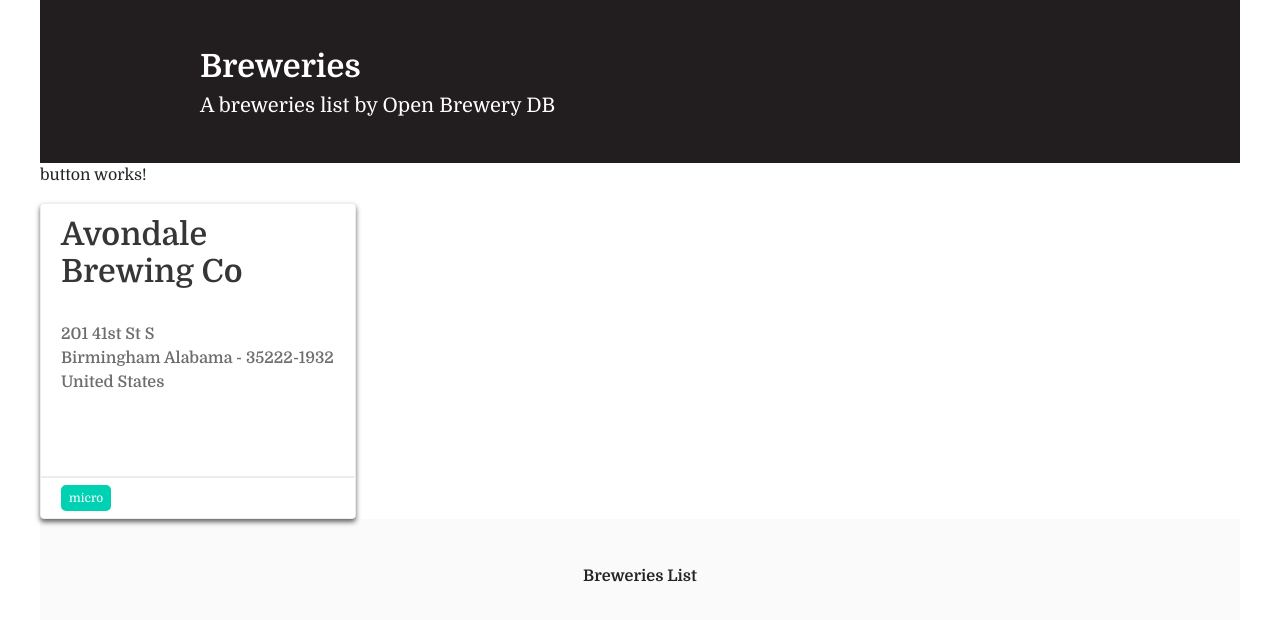
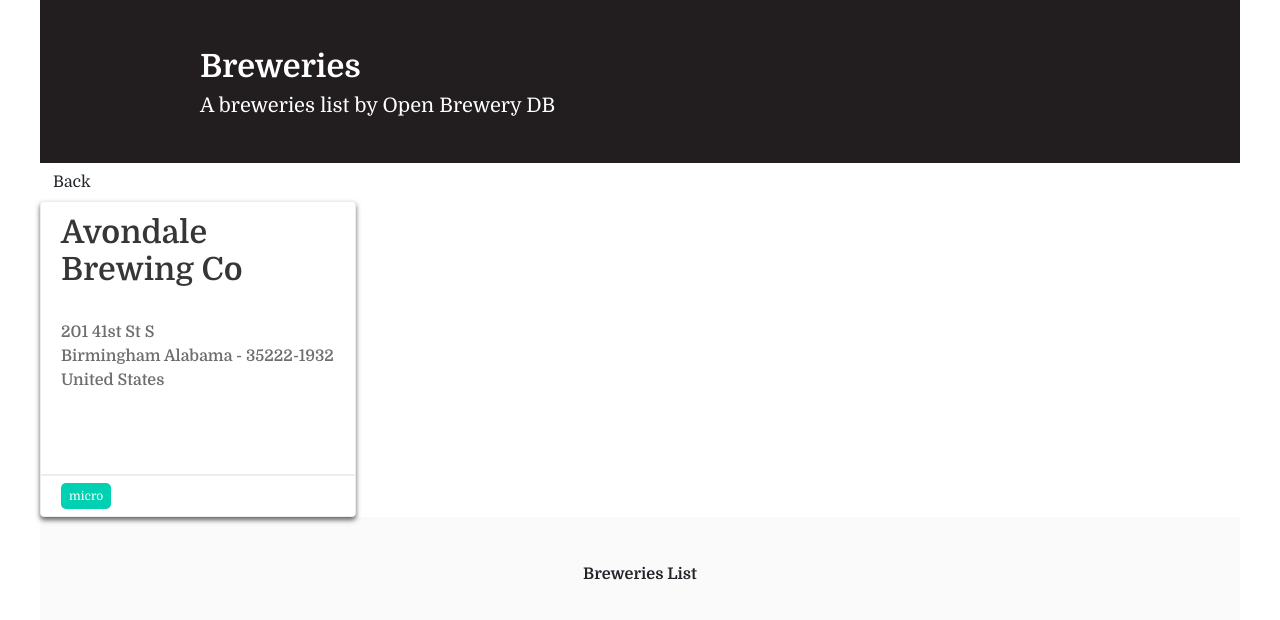
Before and after one commit to chaordic/desafio-frontend, an Angular app: page /details in a window 1280 px wide. Shown: the top 620 px of the page. Built offline with nearby package versions, Linux system fonts and the light colour scheme.

Commit message:
avancos btn back

```diff
--- a/src/app/pages/brewerie-details/brewerie-details.component.html
+++ b/src/app/pages/brewerie-details/brewerie-details.component.html
@@ -1,4 +1,4 @@
 <lnx-header></lnx-header>
-<lnx-button></lnx-button>
+<lnx-button [icon]="'fa-check'" [label]="'Back'"></lnx-button>
 <lnx-card></lnx-card>
 <lnx-footer></lnx-footer>
--- a/src/app/shared-components/layout/button/button.component.html
+++ b/src/app/shared-components/layout/button/button.component.html
@@ -1 +1,4 @@
-<p>button works!</p>
+<button class="btn">
+    <i class="fas" [class]="icon"></i>
+    {{label}}
+</button>
--- a/src/app/shared-components/layout/button/button.component.ts
+++ b/src/app/shared-components/layout/button/button.component.ts
@@ -1,4 +1,4 @@
-import { Component, OnInit } from '@angular/core';
+import { Component, Input, OnInit } from '@angular/core';
 
 @Component({
   selector: 'lnx-button',
@@ -7,6 +7,9 @@
 })
 export class ButtonComponent implements OnInit {
 
+  @Input() icon: String = "";
+  @Input() label: String = "";
+
   constructor() { }
 
   ngOnInit(): void {
```
